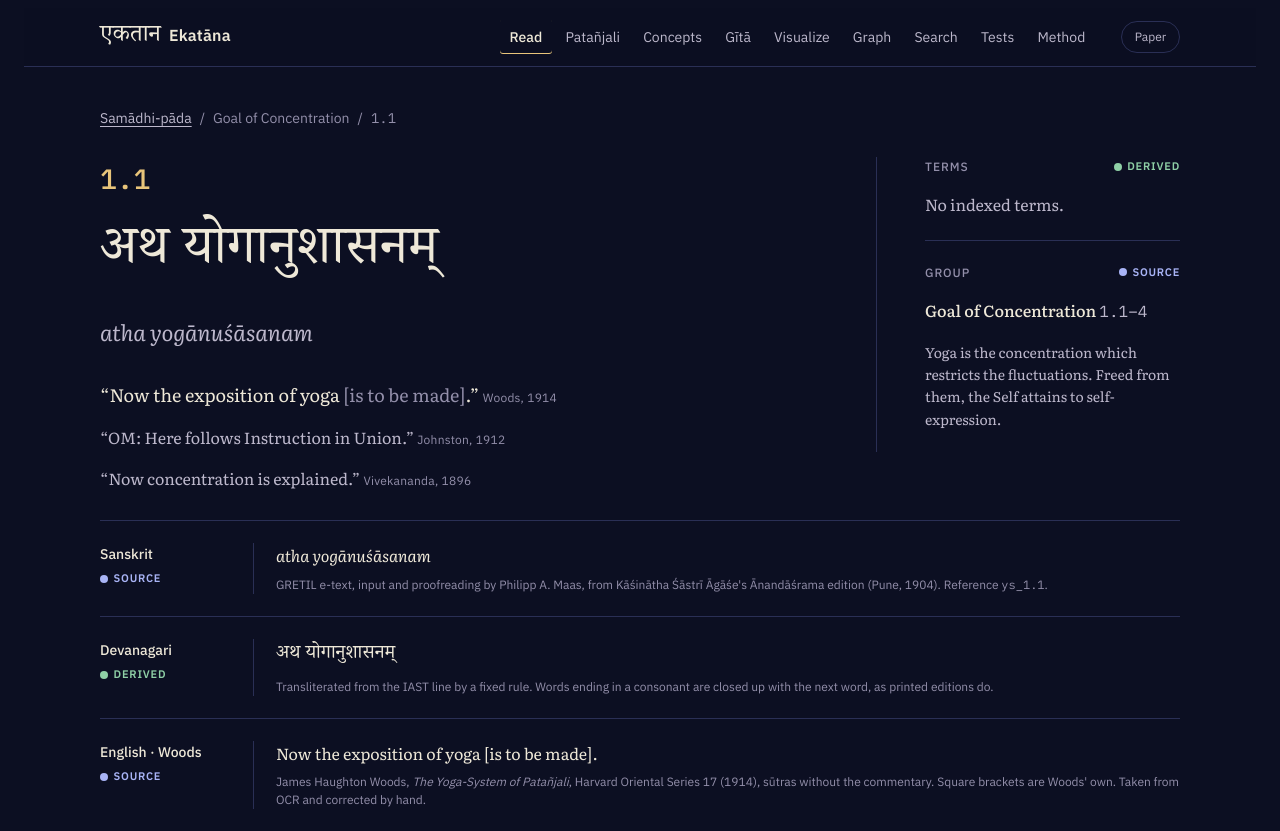
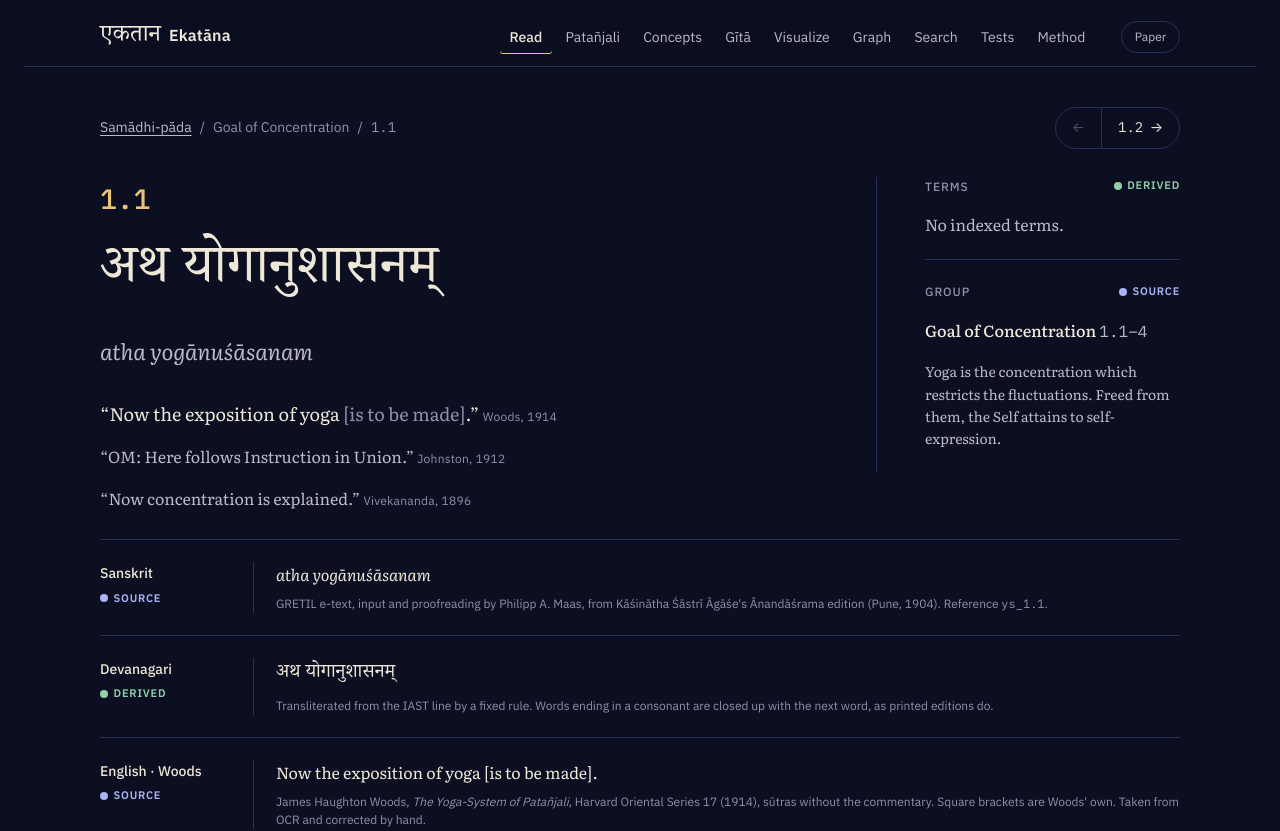
Before and after one commit to yashsharmahere/yogasutra, a Next.js app: page /sutra/1-1 in a window 1280 px wide. Shown: the top 831 px of the page. Built offline with nearby package versions, Linux system fonts and the light colour scheme; a web font is replaced by a local one.

Commit message:
Previous/next sūtra at the top of each sūtra page, with arrow-key shortcuts
Co-Authored-By: Claude Sonnet 5.5 <noreply@anthropic.com>
Claude-Session: https://claude.ai/code/session_01WCxtPEENy3nUsD4HDMGYrK

```diff
--- a/app/globals.css
+++ b/app/globals.css
@@ -475,3 +475,12 @@ footer .wrap>span+span{padding-left:var(--s-7);border-left:1px solid var(--rule)
 .aside-block .chips{gap:.5rem}
 @media (max-width:980px){.sutra-top{grid-template-columns:1fr}.sutra-top .s-head{padding-right:0}.sutra-aside{position:static;padding-left:0;border-left:0;border-top:1px solid var(--rule);margin-top:var(--s-6);padding-top:var(--s-5)}}
 .who{white-space:nowrap}
+
+/* previous / next, at the top of every sūtra */
+.crumb-bar{display:flex;justify-content:space-between;align-items:center;gap:var(--s-4);flex-wrap:wrap;margin-bottom:var(--s-6)}
+.crumb-bar .crumbs{margin-bottom:0}
+.sutra-nav{display:inline-flex;font-family:var(--f-ui);font-size:var(--s-2);border:1px solid var(--rule);border-radius:99px;overflow:hidden}
+.sutra-nav a,.sutra-nav .off{display:inline-flex;align-items:center;gap:.4rem;padding:.45rem 1rem;min-height:40px;color:var(--ink);text-decoration:none}
+.sutra-nav a+a,.sutra-nav .off+a,.sutra-nav a+.off,.sutra-nav .off+.off{border-left:1px solid var(--rule)}
+.sutra-nav a:hover{background:var(--card);color:var(--indigo)}
+.sutra-nav .off{color:var(--ink-3);opacity:.5}
--- a/app/sutra/[id]/page.tsx
+++ b/app/sutra/[id]/page.tsx
@@ -4,6 +4,7 @@ import { S, C, G, D, PADAS, byId, cById, slug, unslug } from "@/lib/corpus";
 import { Grade, Woods, SLink } from "@/components/Bits";
 import { Plate } from "@/components/Plate";
 import { platesFor } from "@/lib/plates";
+import SutraNav from "@/components/SutraNav";
 import ThreadServer from "@/components/ThreadServer";
 
 export const generateStaticParams = () => S.map((s) => ({ id: slug(s.id) }));
@@ -24,7 +25,10 @@ export default async function SutraPage({ params }: { params: Promise<{ id: stri
     .sort((a, b) => b.concepts.filter((c) => s.concepts.includes(c)).length - a.concepts.filter((c) => s.concepts.includes(c)).length).slice(0, 8).map((x) => x.id);
   return (
     <>
-      <div className="crumbs"><Link href={`/read/${s.pada}`}>{pada.name}</Link><span>/</span><span>{g.heading}</span><span>/</span><span className="mono">{s.id}</span></div>
+      <div className="crumb-bar">
+        <div className="crumbs"><Link href={`/read/${s.pada}`}>{pada.name}</Link><span>/</span><span>{g.heading}</span><span>/</span><span className="mono">{s.id}</span></div>
+        <SutraNav prev={prev ? { id: prev.id, iast: prev.iast } : null} next={next ? { id: next.id, iast: next.iast } : null} />
+      </div>
       <div className="sutra-top">
       <div className="s-head">
         <span className="s-num">{s.id}</span>
--- /dev/null
+++ b/components/SutraNav.tsx
@@ -0,0 +1,29 @@
+"use client";
+import Link from "next/link";
+import { useRouter } from "next/navigation";
+import { useEffect } from "react";
+
+type N = { id: string; iast: string } | null;
+const href = (id: string) => `/sutra/${id.replace(".", "-")}`;
+
+// Previous / next sūtra. Also bound to the left and right arrow keys (not while typing, not with modifiers).
+export default function SutraNav({ prev, next }: { prev: N; next: N }) {
+  const router = useRouter();
+  useEffect(() => {
+    const k = (e: KeyboardEvent) => {
+      if (e.metaKey || e.ctrlKey || e.altKey || e.shiftKey) return;
+      const t = e.target as HTMLElement | null;
+      if (t && (t.isContentEditable || /^(INPUT|TEXTAREA|SELECT)$/.test(t.tagName))) return;
+      if (e.key === "ArrowLeft" && prev) router.push(href(prev.id));
+      if (e.key === "ArrowRight" && next) router.push(href(next.id));
+    };
+    window.addEventListener("keydown", k);
+    return () => window.removeEventListener("keydown", k);
+  }, [prev, next, router]);
+  return (
+    <nav className="sutra-nav" aria-label="Previous and next sūtra">
+      {prev ? <Link href={href(prev.id)} rel="prev" title={prev.iast}><span aria-hidden="true">←</span> <span className="mono">{prev.id}</span></Link> : <span className="off"><span aria-hidden="true">←</span></span>}
+      {next ? <Link href={href(next.id)} rel="next" title={next.iast}><span className="mono">{next.id}</span> <span aria-hidden="true">→</span></Link> : <span className="off"><span aria-hidden="true">→</span></span>}
+    </nav>
+  );
+}
```
